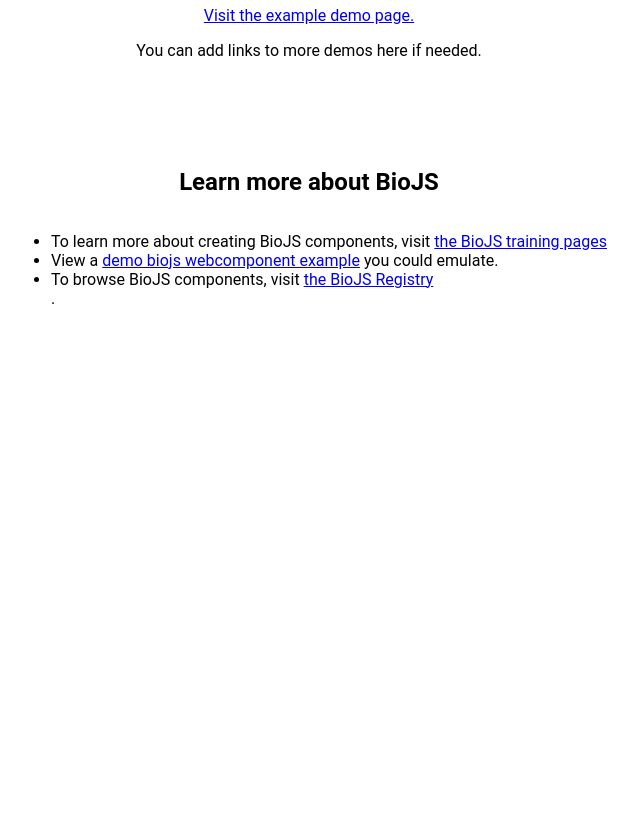
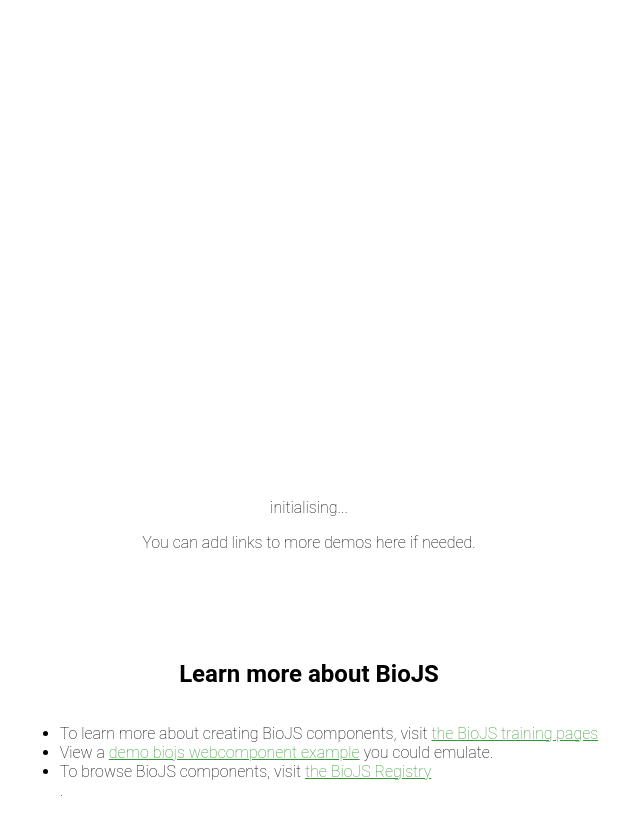
Before and after one commit to Nikhil-Vats/bio-pv-web-component, a website built with webpack: page index.html in a window 1280 px wide. Shown: the part 83-899 px from the top of the page, without its empty margins (331-971 px from the left). Before the commit the page ends 800 px from the top, so only its background shows below. Built offline with nearby package versions, Linux system fonts and the light colour scheme; what hybrids would draw is missing.

Commit message:
Updated README and index.html

```diff
--- a/index.html
+++ b/index.html
@@ -6,6 +6,7 @@
   <title>Protein Viewer demo index</title>
   <link rel="icon" href="img/favicon.png">
   <link rel="stylesheet" type="text/css" href="dist/style.css">
+  <script src="../dist/bundle.js" type="module"></script>
   <style>
   /* here's some basic styling for the demo pages. It's included embedded in the
   page HTML so that it doesn't accidentally end up inside your component ;) */
@@ -17,14 +18,29 @@
     align-items: center;
     justify-content: center;
   }
+  body {
+    font-family: Helvetica;
+    background-color: #fff;/*#f0f0f0;*/
+    font-weight: lighter;
+    margin: 0px;
+    width:100%;
+    height:100%x;
+  }
+  a {
+    color:#393;
+  }
+  #bio-pv-web {
+    width: 500px;
+    height: 500px;
+  }
   </style>
 </head>
 
 <body class="demo">
 
   <h1>Protein Viewer demo pages</h1>
-
-  <a href="examples/index.html">Visit the example demo page.</a>
+  <bio-pv-web id="bio-pv-web" quality="high" structureStyle="tube" fov="45" background-color="white" outline="true"></bio-pv-web>
+  <div id="status">initialising...</div>
   <p> You can add links to more demos here if needed.</p>
   <h2></h2>
   <p></p>
--- a/src/index.js
+++ b/src/index.js
@@ -85,7 +85,7 @@
       function load(pdb_id) {
         document.getElementById('status').innerHTML ='loading '+pdb_id;
         var xhr = new XMLHttpRequest();
-        xhr.open('GET', '../dist/'+pdb_id+'.pdb');
+        xhr.open('GET', './dist/'+pdb_id+'.pdb');
         xhr.setRequestHeader('Content-type', 'application/x-pdb');
         xhr.onreadystatechange = function() {
           if (xhr.readyState == 4) {
```
Also changed, not shown: examples/index.html (+2 -2 lines), README.md, dist/bundle.js, 1 other file.
